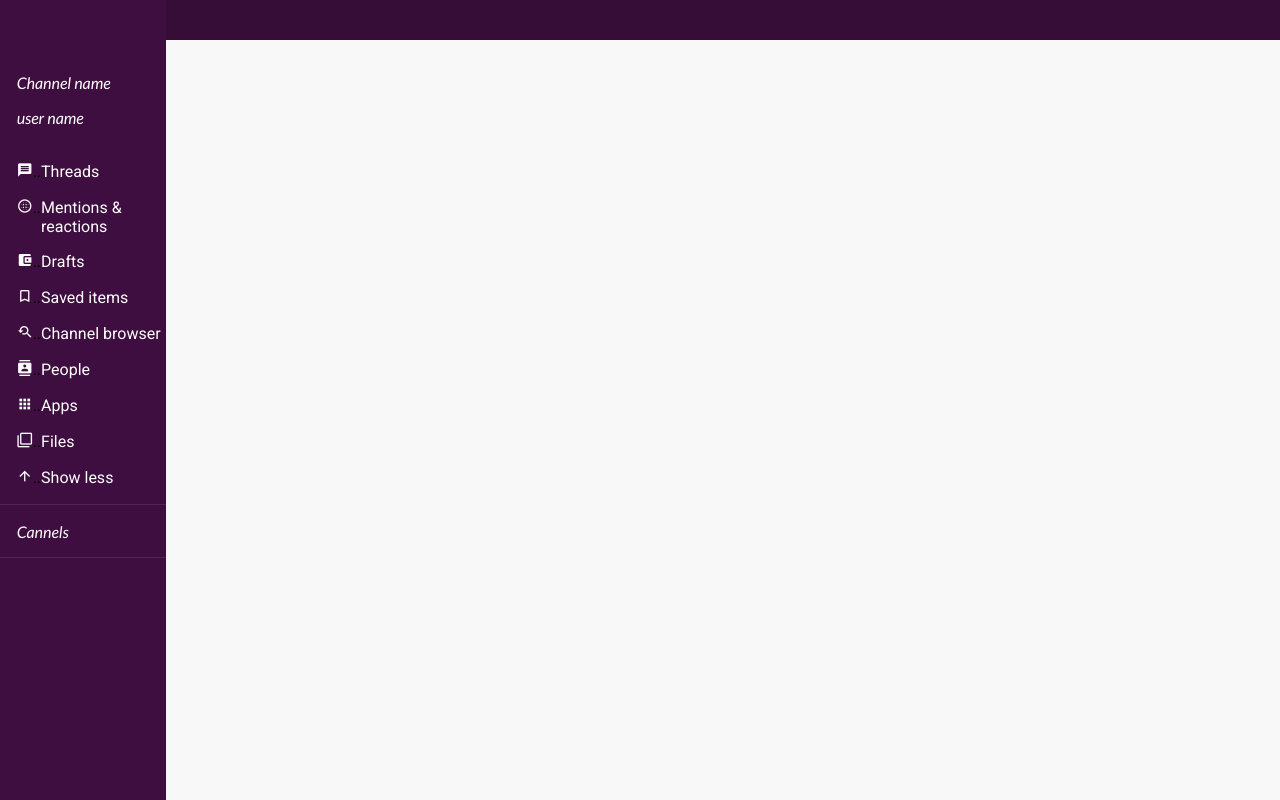
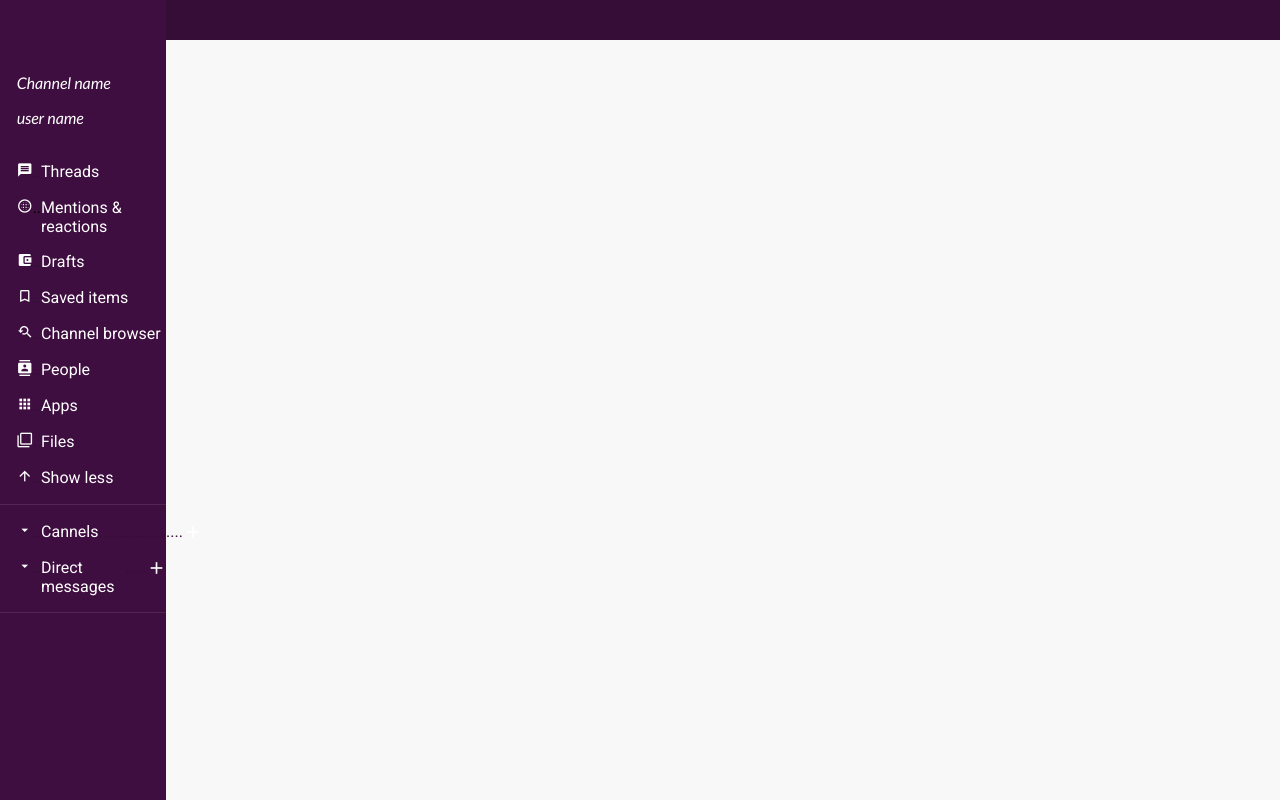
Before and after one commit to AsherLecover/slack-project, an Angular app: page /app-main-chat-room in a window 1280 px wide. Shown: the top 800 px of the page. Built offline with nearby package versions, Linux system fonts and the light colour scheme.

Commit message:
initail commit

```diff
--- a/src/app/components/main-chat-room/main-chat-room.component.html
+++ b/src/app/components/main-chat-room/main-chat-room.component.html
@@ -9,7 +9,7 @@
 
 
                      <div style="display: flex">
-                            <div><span style="color: #FFFFFF; font-size: 16px" class="material-icons"> message </span></div><span>..</span>
+                            <div><span style="color: #FFFFFF; font-size: 16px" class="material-icons"> message </span></div><span style="color: #350d36">..</span>
                                  <div > <span style=" color: #FFFFFF;">Threads</span></div>
                                 </div>
                             <p></p>
@@ -23,44 +23,44 @@
                             <p></p>
 
                     <div style="display: flex">
-                        <div><span style="color: #FFFFFF; font-size: 16px" class="material-icons"> account_balance_wallet </span></div><span>..</span>
+                        <div><span style="color: #FFFFFF; font-size: 16px" class="material-icons"> account_balance_wallet </span></div><span style="color: #350d36">..</span>
                         <div > <span style=" color: #FFFFFF;">Drafts</span></div>
                            </div>
                            <p></p>
 
                    <div style="display: flex">
-                           <div><span style="color: #FFFFFF; font-size: 16px" class="material-icons"> turned_in_not </span></div><span>..</span>
+                           <div><span style="color: #FFFFFF; font-size: 16px" class="material-icons"> turned_in_not </span></div><span style="color: #350d36">..</span>
                                  <div > <span style=" color: #FFFFFF;">Saved items</span></div>
                                   </div>
                                   <p></p>
 
                   <div style="display: flex">
-                        <div><span style="color: #FFFFFF; font-size: 16px" class="material-icons"> youtube_searched_for </span></div><span>..</span>
+                        <div><span style="color: #FFFFFF; font-size: 16px" class="material-icons"> youtube_searched_for </span></div><span style="color: #350d36">..</span>
                             <div > <span style=" color: #FFFFFF;">Channel browser  </span></div>
                                    </div>
                                    <p></p>
 
                   <div style="display: flex">
-                        <div><span style="color: #FFFFFF; font-size: 16px" class="material-icons"> contacts </span></div><span>..</span>
+                        <div><span style="color: #FFFFFF; font-size: 16px" class="material-icons"> contacts </span></div><span style="color: #350d36">..</span>
                              <div > <span style=" color: #FFFFFF;">People</span></div>
                                  </div>
                                  <p></p>
 
                      <div style="display: flex">
-                             <div><span style="color: #FFFFFF; font-size: 16px" class="material-icons"> apps </span></div><span>..</span>
+                             <div><span style="color: #FFFFFF; font-size: 16px" class="material-icons"> apps </span></div><span style="color: #350d36">..</span>
                                  <div > <span style=" color: #FFFFFF;"> Apps</span></div>
                                      </div>
                                       <p></p>
 
 
                    <div style="display: flex">
-                      <div><span style="color: #FFFFFF; font-size: 16px" class="material-icons"> filter_none </span></div><span>..</span>
+                      <div><span style="color: #FFFFFF; font-size: 16px" class="material-icons"> filter_none </span></div><span style="color: #350d36">..</span>
                           <div > <span style=" color: #FFFFFF;"> Files</span></div>
                               </div>
                               <p></p>
 
                   <div style="display: flex">
-                        <div><span style="color: #FFFFFF; font-size: 16px" class="material-icons"> arrow_upward </span></div><span>..</span>
+                        <div><span style="color: #FFFFFF; font-size: 16px" class="material-icons"> arrow_upward </span></div><span style="color: #350d36">..</span>
                            <div > <span style=" color: #FFFFFF;"> Show less</span></div>
                                </div>
 
@@ -71,7 +71,20 @@
 
             <div style="margin-left: 10%">
 
-                    <p style=" color: #FFFFFF;">Cannels</p>
+                    <div style="display: flex">
+                            <div><span style="color: #FFFFFF; font-size: 16px" class="material-icons">  arrow_drop_down </span></div><span style="color: #350d36">..</span>
+                               <div > <span style=" color: #FFFFFF;">Cannels</span></div><span style="color: #350d36">....................</span>
+                               <span style="color: #FFFFFF; font-size: 20px" class="material-icons"> add </span>
+
+                                   </div>
+                                   <p></p>
+
+                      <div style="display: flex">
+                            <div><span style="color: #FFFFFF; font-size: 16px" class="material-icons">  arrow_drop_down </span></div><span style="color: #350d36">..</span>
+                                   <div > <span style=" color: #FFFFFF;">Direct messages</span></div><span style="color: #350d36">.....</span>
+                                   <span style="color: #FFFFFF; font-size: 20px" class="material-icons"> add </span>
+                                     </div>
+
 
             </div>
 
```
